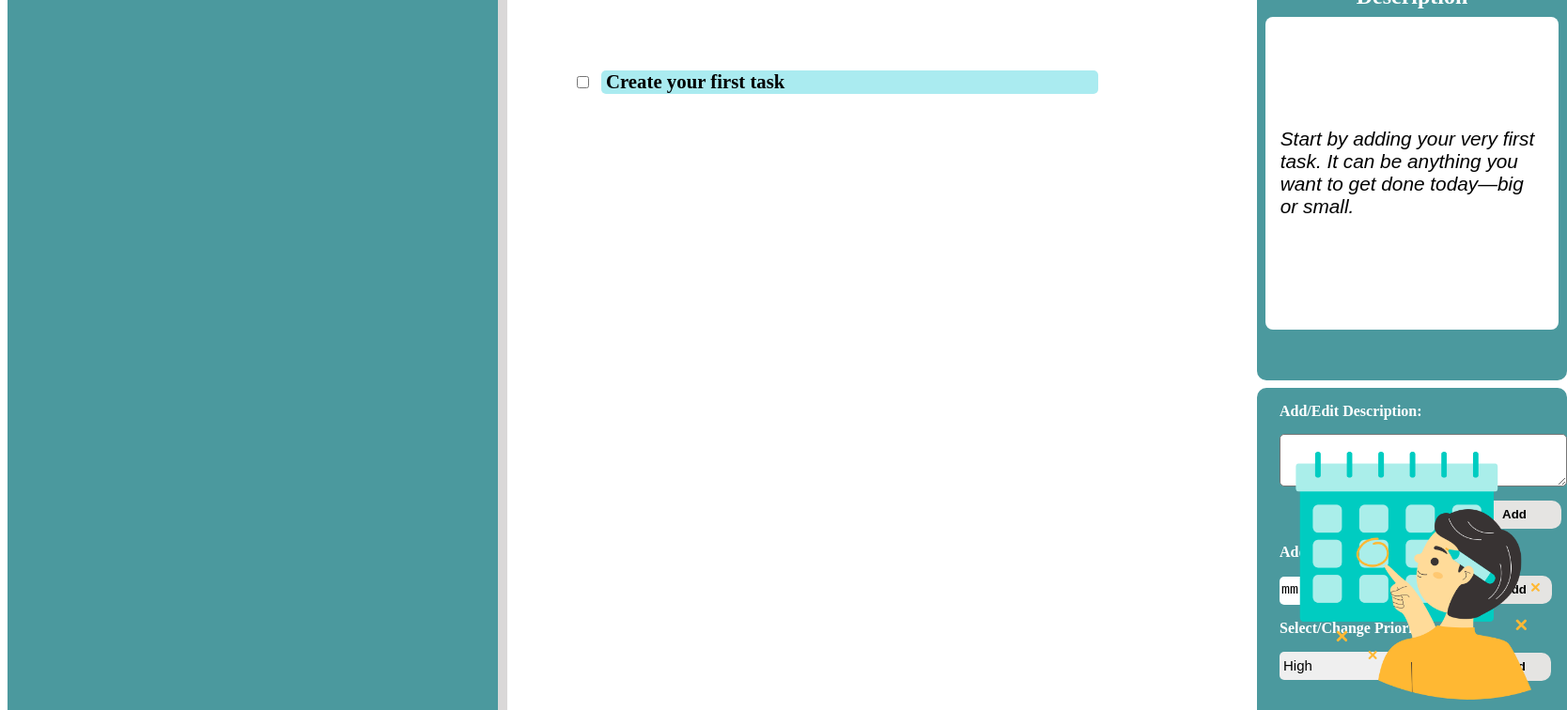
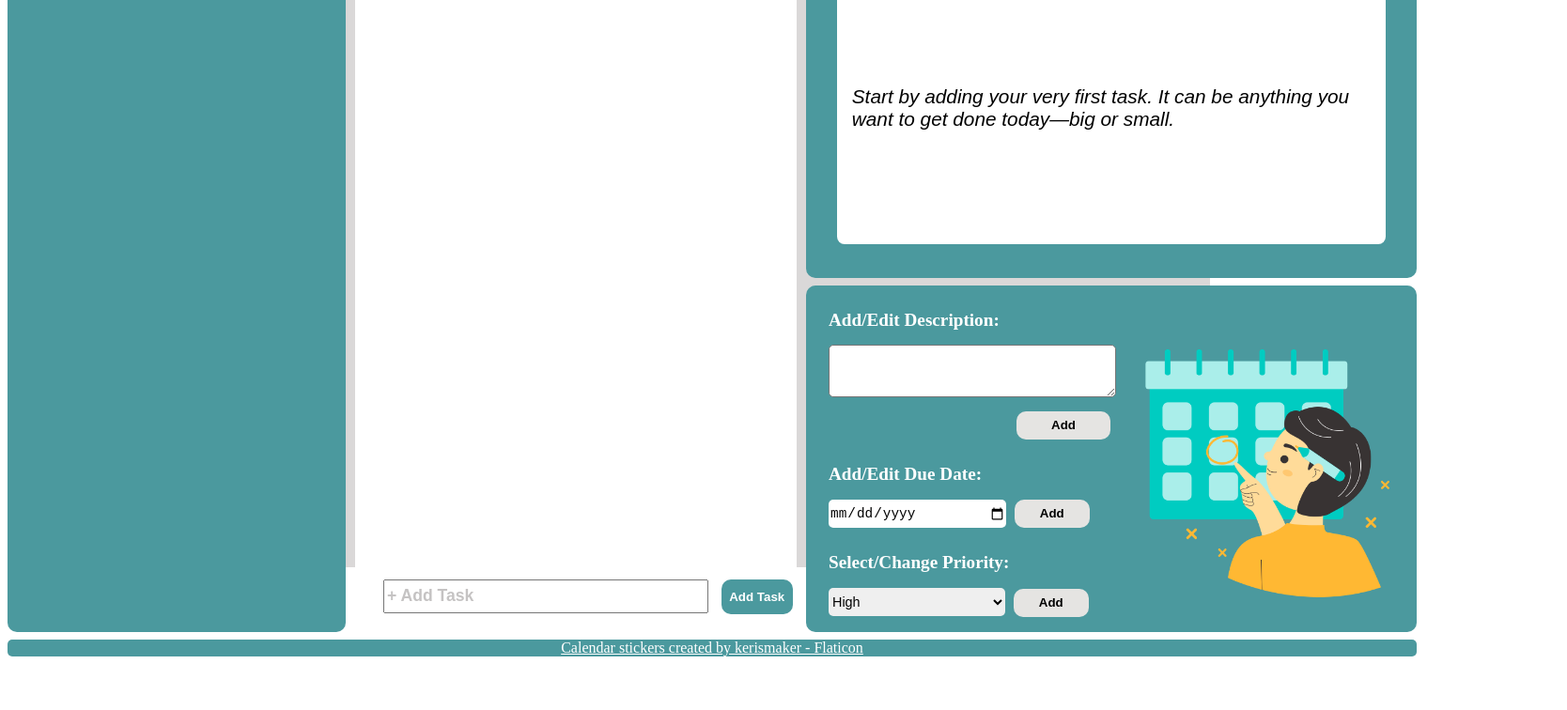
Before and after one commit to aparadkar315/todo-list, a website built with webpack: page src/todo.html in a window 1280 px wide. Shown: the part 204-960 px from the top of the page at 94% size, 1668 px wide, since content can reach past the window. After the commit the page ends 903 px from the top, so only its background shows below. Built offline with nearby package versions, Linux system fonts and the light colour scheme.

Commit message:
Change dimensions

```diff
--- a/src/style.css
+++ b/src/style.css
@@ -2,9 +2,8 @@
 #container {
     display: grid;
     flex-direction: column;
-    min-height: max(1000px, 100vh);
-    min-width: 100vw;
-    max-width: 100vw;
+    height: 100vh;
+    width: 100vw;
     box-sizing: border-box;
     grid-template-rows: 1fr 14fr 0.5fr;
     gap: 0.5rem;
@@ -44,6 +43,9 @@
     display: grid;
     grid-template-columns: 1.2fr 2fr 2fr;
     gap: 10px;
+    width: 100%;
+    max-width: 100%;
+    box-sizing: border-box;
 }
 
 ::placeholder {
--- a/src/style2.css
+++ b/src/style2.css
@@ -3,7 +3,7 @@
     color: #ffffff;
     border-radius: 10px;
     padding-left: 10px;
-    min-width: max(300px,40vw);
+    min-width: 350px;
 }
 
 .createListContainer {
--- a/src/style3.css
+++ b/src/style3.css
@@ -5,7 +5,7 @@
     background-color: #ffffff;
     border-radius: 10px;
     padding-left: 20px;
-    min-width: max(500px,60vw);
+    min-width: 450px;
 }
 
 .displayListItems {
--- a/src/style4.css
+++ b/src/style4.css
@@ -1,9 +1,10 @@
 .taskInfo {
     display: grid;
     grid-template-rows: 1fr 5fr 5fr;
-    grid-template-columns: max(650px, 1fr);
     border-radius: 10px;
     gap: 0.5rem;
+    box-sizing: border-box;
+    min-width: 650px;
 }
 
 .displayTaskHeaderContainer {
@@ -24,6 +25,7 @@
     font-weight: 900;
     color: #ffffff;
     border-radius: 10px;
+    box-sizing: border-box;
 }
 
 .displayTaskInfoTwo {
@@ -32,6 +34,7 @@
     border-radius: 10px;
     color: rgb(75, 153, 158);
     position: relative;
+    box-sizing: border-box;
 }
 
 .sticker {
@@ -84,13 +87,14 @@
 
 .displayTaskInfoTwo label {
     font-weight: 900;
-    font-size: 1rem;
+    font-size: 1.2rem;
+    margin-top: 10px;
 }
 
 #dueDate, #priority {
-    width: 200px;
+    width: 30%;
     height: 30px;
-    font-size: 15px;
+    font-size: 0.9rem;
     border-radius: 5px;
     border: none;
 }
```
